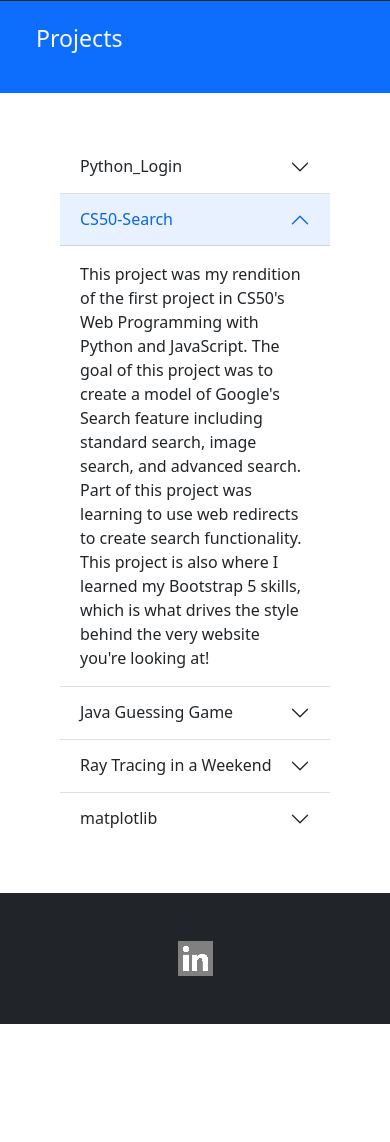
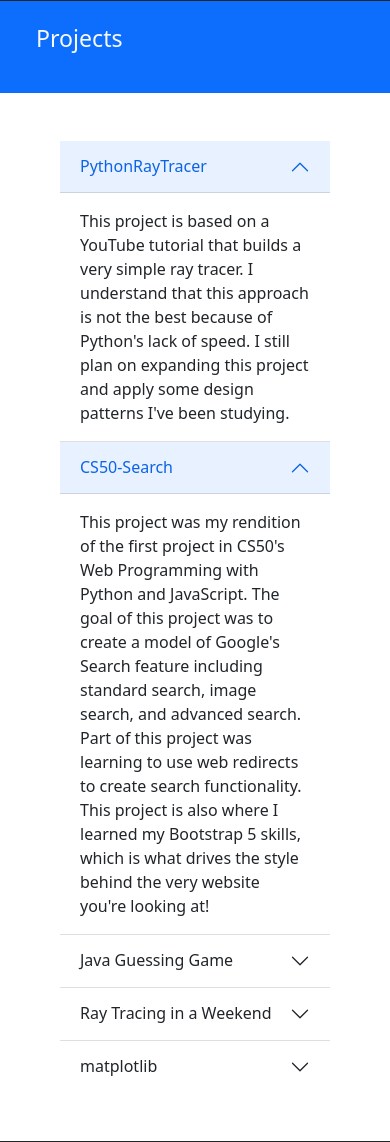
Before and after one commit to Bmc1977/Personal-Site, a PHP site: page /projects.php in a window 390 px wide, after a click on "PythonRayTracer". Shown: the part 378-1520 px from the top of the page. Before the commit the page ends 1402 px from the top, so only its background shows below. Run offline with PHP 8.4, Linux system fonts and the light colour scheme.

Commit message:
Fixed issues on site

```diff
--- a/about.php
+++ b/about.php
@@ -45,7 +45,7 @@
     <section class="bg-dark text-light p-5 p-lg-0 pt-lg-5 text-center text-sm-start">
         <div class="container">
             <div class="d-sm-flex align-items-center justify-content-between">
-                <img src="img/PersonalInfo.svg " alt="" class="image-fluid mx-5 w-50 d-none d-sm-block">
+                <img src="img/PersonalInfo.png " alt="" class="image-fluid mx-5 w-50 d-none d-sm-block">
                 <div>
                     <h1 class="mx-1">Here's what I do when I'm not programming or tinkering in my homelab!</h1>
                 </div>
--- a/projects.php
+++ b/projects.php
@@ -55,7 +55,7 @@
                         Go to my Github!
                     </a>
                 </div>
-                <img src="img/Projects.svg" alt="" class="image-fluid w-50 d-none d-sm-block">
+                <img src="img/Projects.png" alt="" class="image-fluid w-50 d-none d-sm-block">
             </div>
         </div>
     </section>
@@ -72,17 +72,16 @@
     <section id="questions" class="p-5">
         <div class="container">
           <div class="accordion accordion-flush" id="accordionFlushExample">
-            <div class="accordion-item">
-              <h2 class="accordion-header" id="flush-headingOne">
-                <button class="accordion-button collapsed" type="button" data-bs-toggle="collapse" data-bs-target="#flush-collapseOne" aria-expanded="false" aria-controls="flush-collapseOne">
-                  Python_Login
+          <div class="accordion-item">
+              <h2 class="accordion-header" id="flush-headingTwo">
+                <button class="accordion-button collapsed" type="button" data-bs-toggle="collapse" data-bs-target="#flush-collapseTwo" aria-expanded="false" aria-controls="flush-collapseTwo">
+                  PythonRayTracer
                 </button>
               </h2>
-              <div id="flush-collapseOne" class="accordion-collapse collapse" aria-labelledby="flush-headingOne" data-bs-parent="#accordionFlushExample">
+              <div id="flush-collapseTwo" class="accordion-collapse collapse" aria-labelledby="flush-headingTwo" data-bs-parent="#accordionFlushExample">
                 <div class="accordion-body">
-                  This is an ongoing project where I'm learning to work with GUIs and event-driven systems. I am
-                  also learning about how to hash passwords and the best practices regarding security in this
-                  area. The project is still in very early development, but I hope to have a very nice product soon!
+                  This project is based on a YouTube tutorial that builds a very simple ray tracer. I understand that this approach is not the best because of Python's
+                  lack of speed. I still plan on expanding this project and apply some design patterns I've been studying.
                 </div>
               </div>
             </div>
@@ -110,7 +109,7 @@
               </h2>
               <div id="flush-collapseThree" class="accordion-collapse collapse" aria-labelledby="flush-headingThree" data-bs-parent="#accordionFlushExample">
                 <div class="accordion-body">
-                  This project is just a very simple example of some of my skills as a Java programming. This is
+                  This project is just a very simple example of some of my skills as a Java programmer. This is
                   just a simple game where the user will try to guess the secret number and after each guess they
                   are told whether they are too high or too low.
                 </div>
--- a/skills.php
+++ b/skills.php
@@ -53,7 +53,7 @@
                         math, computers, and how the world works.
                     </p>
                 </div>
-                <img src="img/ProgressBars.svg" id="skillsShowcase" alt="" class="image-fluid w-50 d-none d-sm-block">
+                <img src="img/ProgressBars.png" id="skillsShowcase" alt="" class="image-fluid w-50 d-none d-sm-block">
             </div>
         </div>
     </section>
```
Also changed, not shown: documents.php (+3 -4 lines), img/Files.png (added), img/Files.svg (deleted), img/PersonalInfo.png (added), img/PersonalInfo.svg (deleted), img/ProgressBars.png (added), img/ProgressBars.svg (deleted), img/Projects.png (added), img/Projects.svg (deleted), 1 other file.
